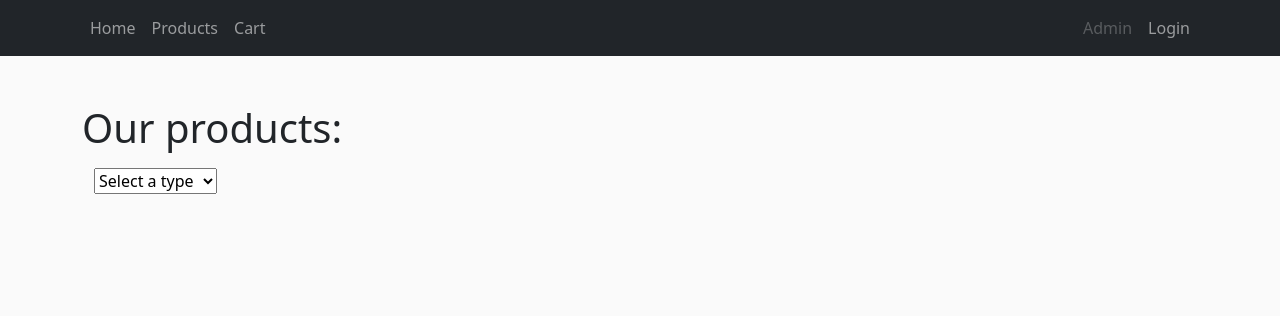
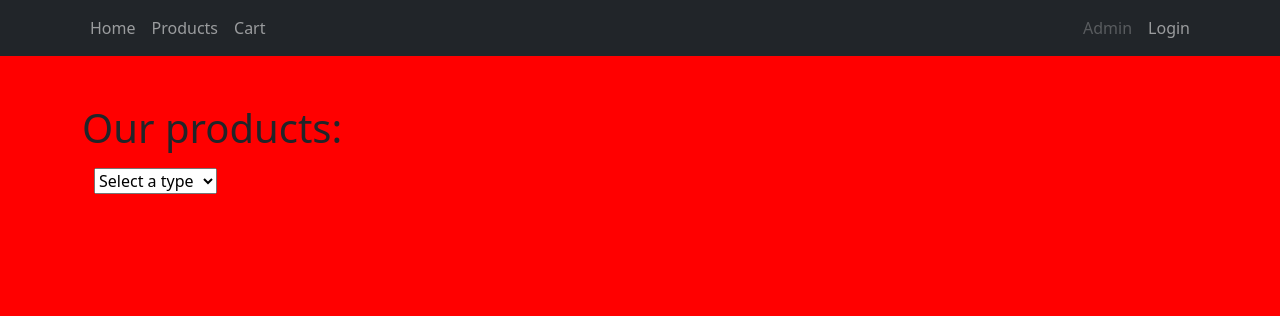
Before and after one commit to TCodingGuru/PHP-Webshop, a PHP site: page /app/view/product/index.php in a window 1280 px wide. Shown: the top 316 px of the page. Run offline with PHP 8.4, Linux system fonts and the light colour scheme.

Commit message:
fixed css bug

```diff
--- a/app/public/css/styles.css
+++ b/app/public/css/styles.css
@@ -1,3 +1,4 @@
 body {
-    background-color:  #FAFAFA !important;
+    /* background-color:  #FAFAFA !important; */
+        background-color:  red !important;
 }
--- a/app/view/head.php
+++ b/app/view/head.php
@@ -5,6 +5,6 @@
     <meta http-equiv="X-UA-Compatible" content="IE=edge">
     <meta name="viewport" content="width=device-width, initial-scale=1.0">
     <link href="https://cdn.jsdelivr.net/npm/bootstrap@5.1.3/dist/css/bootstrap.min.css" rel="stylesheet" integrity="sha384-1BmE4kWBq78iYhFldvKuhfTAU6auU8tT94WrHftjDbrCEXSU1oBoqyl2QvZ6jIW3" crossorigin="anonymous">
-    <link href="/css/styles.css" rel="stylesheet">
+    <link href="css/styles.css" rel="stylesheet">
     <title>MyWebshop</title>
 </head>
--- a/app/view/product/index.php
+++ b/app/view/product/index.php
@@ -3,7 +3,11 @@ require __DIR__ . '/../head.php';
 require __DIR__ . '/../nav.php';
 ?>
 
-<body style = "background-color:  #FAFAFA">
+<body>
+<link rel="stylesheet" href="css/styles.css">
+<link rel="stylesheet" href="/css/styles.css">
+<link rel="stylesheet" href="/css/styles.css">
+
     <div class="container mt-5">
         <h1 class="mb-3">Our products:</h1>
         <div class="container-fluid content-row">
```
Also changed, not shown: 1 other file.
